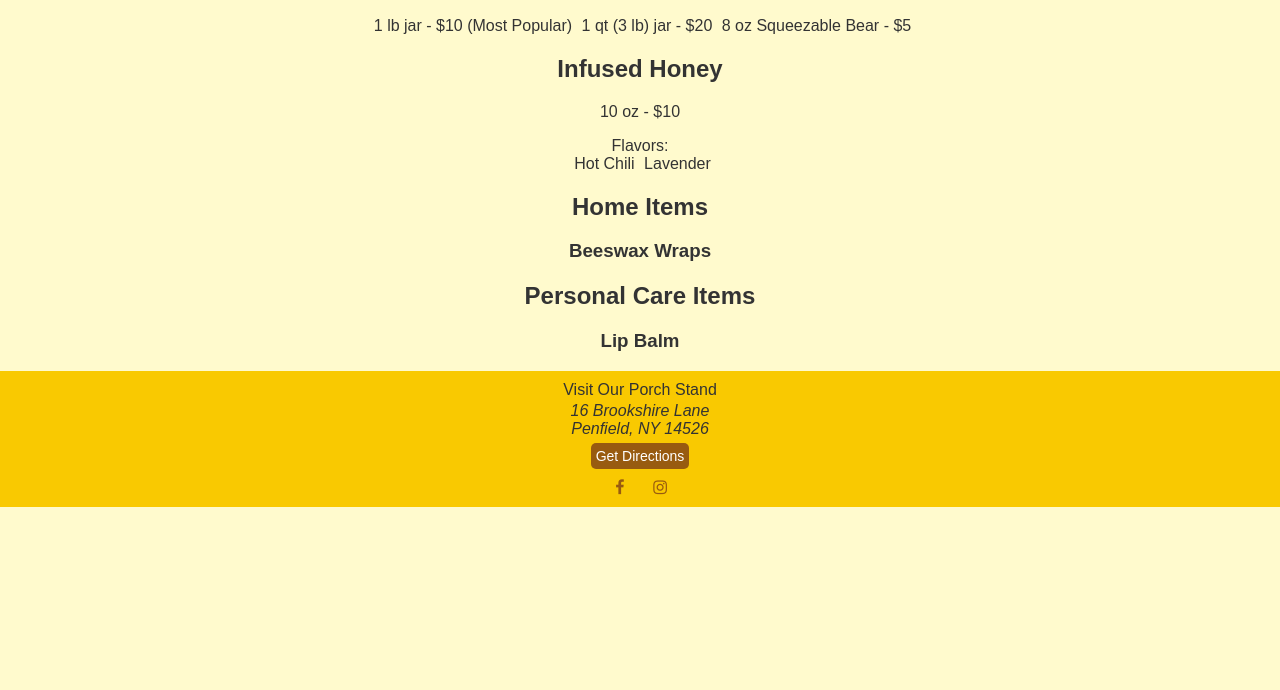
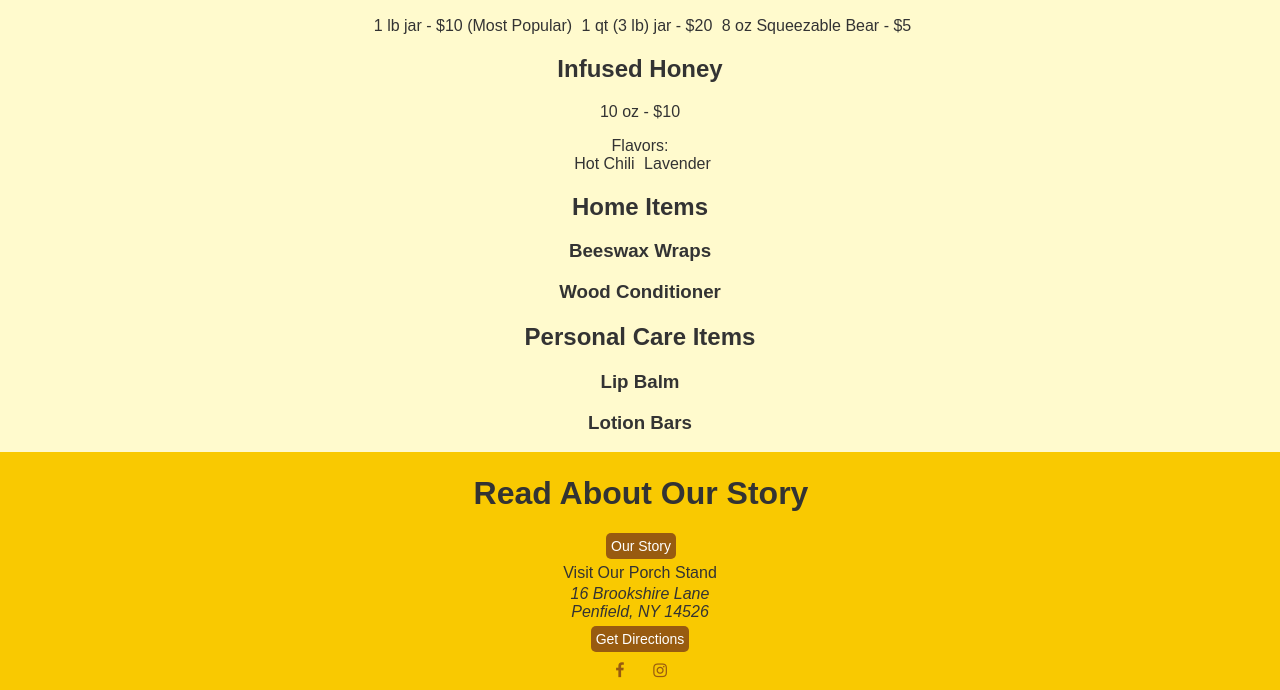
Before and after one commit to prjackson17/jacksonbees, a plain HTML site: page index.html in a window 1280 px wide. Shown: the part 399-1089 px from the top of the page. Before the commit the page ends 906 px from the top, so only its background shows below. Drawn offline with Linux system fonts and the light colour scheme.

Commit message:
style: add wood conditioner and lotion bars sections, implement "Our Story" button, and enhance button styles

```diff
--- a/index.html
+++ b/index.html
@@ -54,14 +54,29 @@
                     <!-- <img src="resources/img/beeswax-wraps.png" alt="Beeswax Wraps"> -->
                     <h3>Beeswax Wraps</h3>
                 </div>
+                <div class="subproduct" id="product-wood-conditioner">
+                    <!-- TODO: add wood conditioner pic -->
+                    <!-- <img src="resources/img/wood-conditioner.png" alt="Beeswax Wraps"> -->
+                    <h3>Wood Conditioner</h3>
+                </div>
             </div>
             <div class="product" id="product-personal-care">
                 <h2>Personal Care Items</h2>
                 <div class="subproduct" id="product-lip-balm">
+                    <!-- TODO: add lip balm pic -->
                     <!-- <img src="resources/img/lip-balms.png" alt="Lip Balms"> -->
                     <h3>Lip Balm</h3>
                 </div>
+                <div class="subproduct" id="product-lotion-bars">
+                    <!-- TODO: add lotion bars pic -->
+                    <!-- <img src="resources/img/lotion-bars.png" alt="Lotion Bars"> -->
+                    <h3>Lotion Bars</h3>
+                </div>
             </div>
+        </div>
+        <div class="bar" id="our-story-bar">
+            <h1>Read About Our Story</h1>
+            <button class="our-story-button" id="our-story-button"><a href="our-story.html">Our Story</a></button>
         </div>
     </main>
     <footer>
--- a/style.css
+++ b/style.css
@@ -107,6 +107,31 @@ li::marker {
     font-size: 1rem;
 }
 
+.bar {
+    padding: 1px;
+    background-color: var(--header-color);
+    width: 100vw;
+    height: 100px;
+}
+
+.our-story-button {
+    padding: 5px;
+    background-color: var(--button-color);
+    color: white;
+    border: none;
+    border-radius: 5px;
+    cursor: pointer;
+    font-size: 14px;
+    transition: background-color 0.3s;
+}
+.our-story-button:hover {
+    background-color: var(--button-color);
+}
+.our-story-button a {
+    text-decoration: none;
+    color: white;
+}
+
 footer {
     font-family: Arial, Helvetica, sans-serif;
     background-color: var(--header-color);
@@ -124,7 +149,7 @@ footer {
 .mapbutton {
     margin-top: 5px;
     padding: 5px;
-    background-color: #985b10;
+    background-color: var(--button-color);
     color: white;
     border: none;
     border-radius: 5px;
@@ -133,10 +158,7 @@ footer {
     transition: background-color 0.3s;
 }
 .mapbutton:hover {
-    background-color: #985b10cc; /* Add a darker blue when hovering */
-}
-.mapbutton:checked {
-    background-color: rgba(0, 0, 255, .5); /* Add a darker blue when hovering */
+    background-color: var(--button-hover-color); /* Add a darker blue when hovering */
 }
 
 /* Icons */
```
